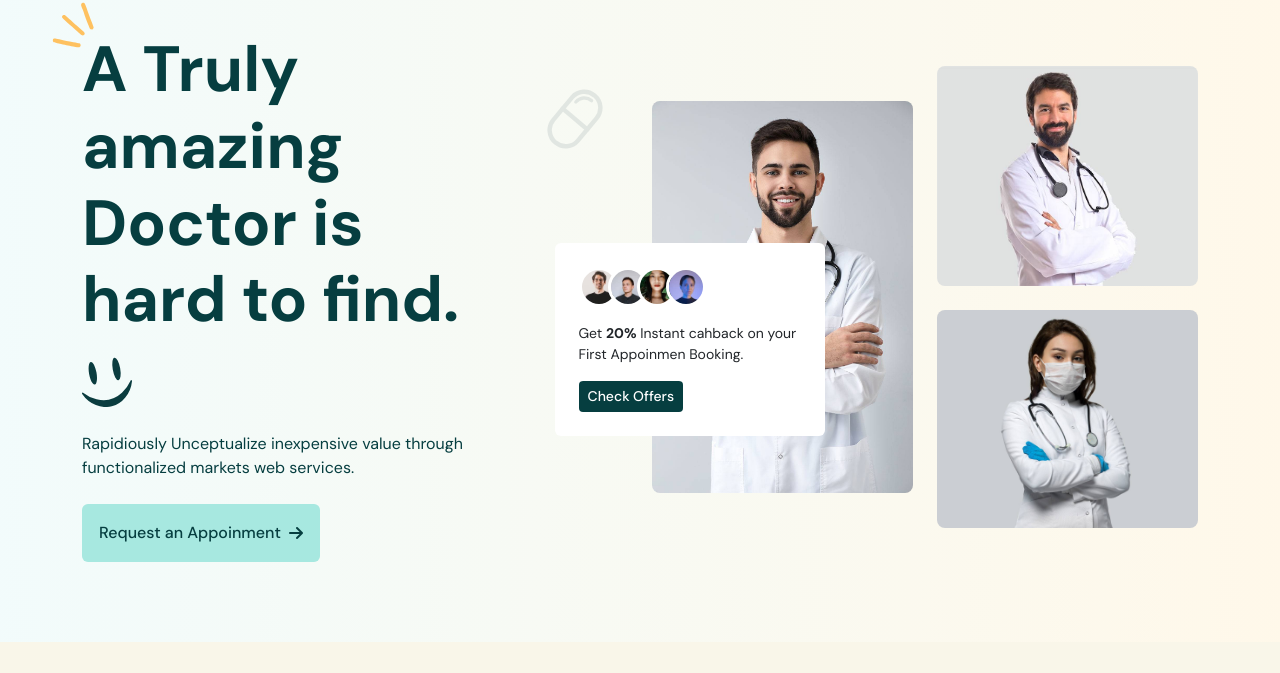
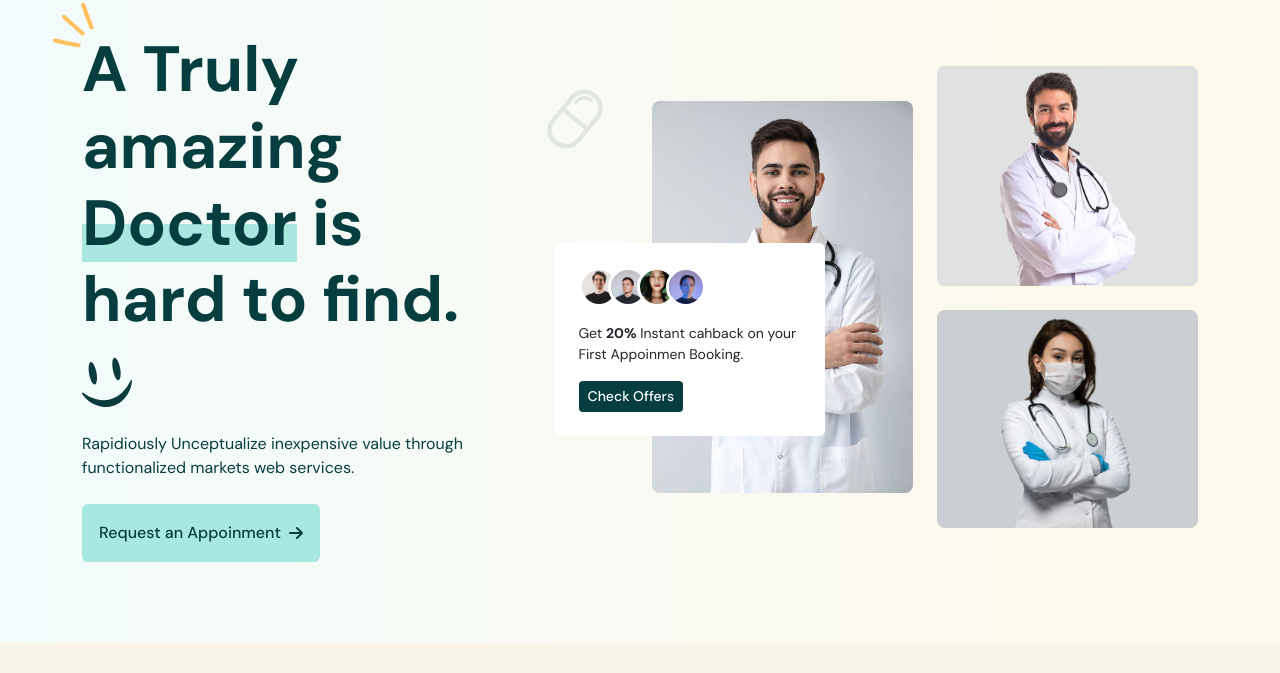
Before and after one commit to tajuddin1/WorkFIle-Canvas, a plain HTML site: page index.html in a window 1280 px wide. Shown: the part 127-800 px from the top of the page. Drawn offline with Linux system fonts and the light colour scheme.

Commit message:
fix highlight issue

```diff
--- a/index.html
+++ b/index.html
@@ -56,7 +56,7 @@
                             <div class="short">
                                 <img class="position" src="image/wave.svg" alt="" width="50px">
                             </div>
-                            A Truly amazing <span class="highlight position-relative z-1">Doctor</span> is hard to find.
+                            A Truly amazing <span class="highlight position-relative z-1 d-inline-block">Doctor</span> is hard to find.
                             <img src="image/smile.svg" alt="" width="50px">
                         </h1>
                         <p class="mb-4">Rapidiously Unceptualize inexpensive value through functionalized markets web services.
```
